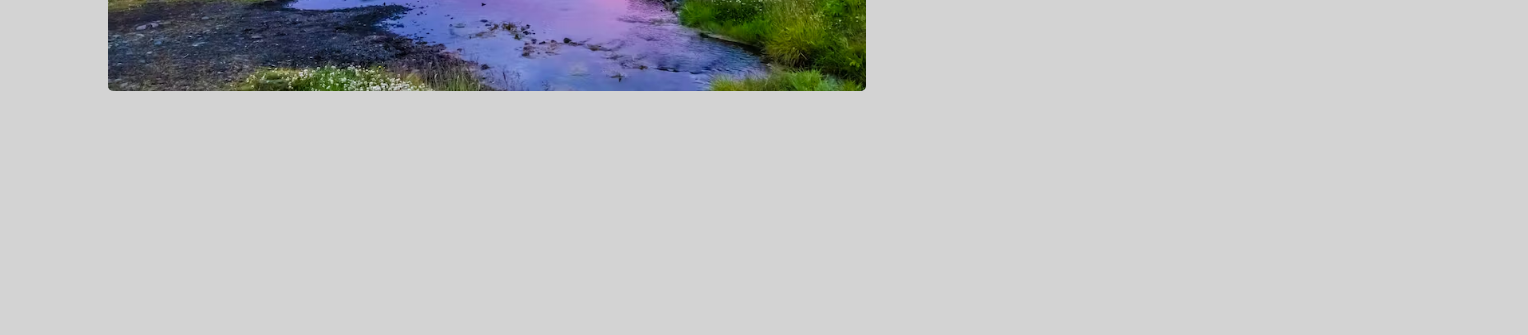
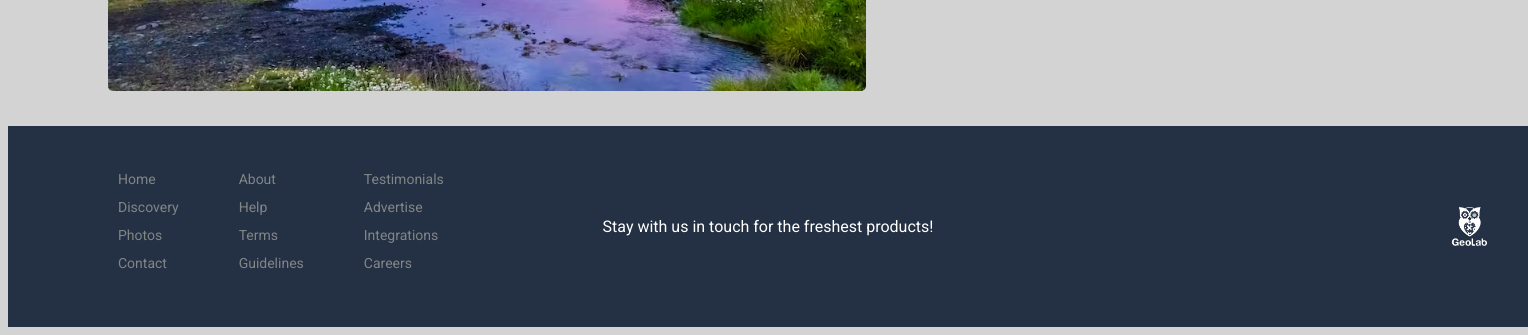
Before and after one commit to MathewsGG/Davaleba6, a plain HTML site: page index.html in a window 1280 px wide. Shown: the part 1417-1752 px from the top of the page, 1528 px wide, since content can reach past the window. Before the commit the page ends 1516 px from the top, so only its background shows below. Drawn offline with Linux system fonts and the light colour scheme; a web font is replaced by a local one.

Commit message:
done
final update

```diff
--- a/css/style.css
+++ b/css/style.css
@@ -1,15 +1,14 @@
-body{
+body {
     background-color: lightgray;
+    font-family: 'Roboto', sans-serif;
 }
 
 .main {
     margin-left: 100px;
     margin-top: 50px;
-	font-display: robotic;
-
 }
 
-.pagenames{
+.pagenames {
     padding-right: 30px;
     width: 32px;
     height: 13px;
@@ -133,6 +132,7 @@ body{
     display: flex;
     flex-direction: column;
     gap: 35px;
+    padding-bottom: 35px;
 }
 
 .imgsn1ph {
@@ -167,3 +167,47 @@ body{
     height: 212px;
     border-radius: 5px;
 }
+
+.footer {
+    background-color: #243043;
+    width: 1440px;
+    height: 201px;
+    display: flex;
+    align-items: center;
+    padding: 0 40px;
+    color: #818687;
+    position: relative;
+    justify-content: space-between;
+}
+
+.footer-lists {
+    display: flex;
+    gap: 60px;
+    margin-left: 70px;
+}
+
+.footer-lists ul {
+    list-style-type: none;
+    padding: 0;
+    margin: 0;
+}
+
+.footer-lists ul li {
+    color: #818687;
+    font-size: 14px;
+    margin-bottom: 12px;
+}
+
+.footer-message {
+    color: white;
+    font-size: 16px;
+    margin: 0;
+    position: absolute;
+    left: 50%;
+    transform: translateX(-50%);
+}
+
+.footer-logo {
+    width: 38px;
+    height: 40px;
+}
--- a/index.html
+++ b/index.html
@@ -109,7 +109,39 @@
 
 
 
+
+
+
 	</div>
+
+
+	<div class="footer">
+        <div class="footer-lists">
+            <ul>
+                <li>Home</li>
+                <li>Discovery</li>
+                <li>Photos</li>
+                <li>Contact</li>
+            </ul>
+            <ul>
+                <li>About</li>
+                <li>Help</li>
+                <li>Terms</li>
+                <li>Guidelines</li>
+            </ul>
+            <ul>
+                <li>Testimonials</li>
+                <li>Advertise</li>
+                <li>Integrations</li>
+                <li>Careers</li>
+            </ul>
+        </div>
+
+        <p class="footer-message">Stay with us in touch for the freshest products!</p>
+
+        <img class="footer-logo" src="photos/geolab.png" alt="Logo">
+    </div>
+
 
 </body>
 </html>
```
Lines whose indentation alone changed are shown as unchanged.
